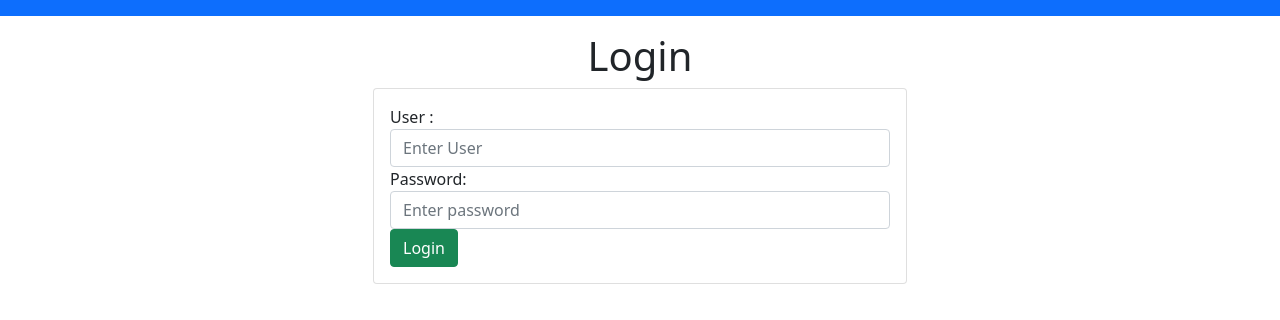
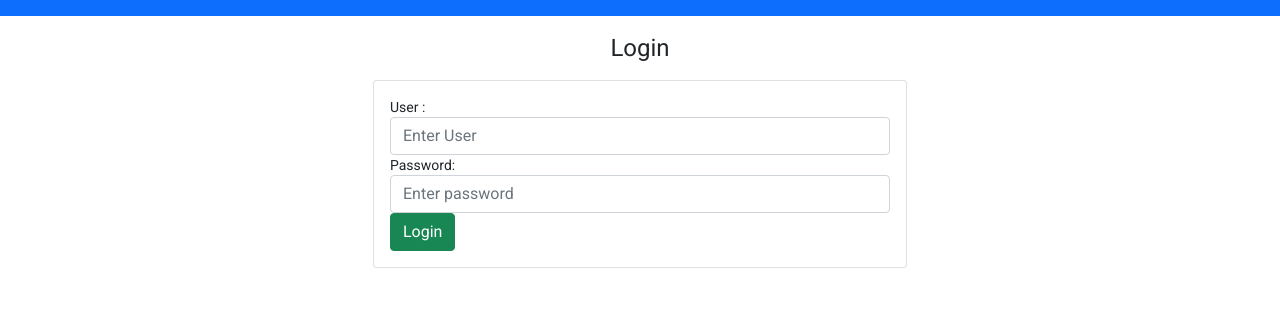
Before and after one commit to jpinzon2020/frontend_proyecto_web, an Angular app: page /login in a window 1280 px wide. Shown: the top 320 px of the page. Built offline with nearby package versions, Linux system fonts and the light colour scheme.

Commit message:
Se agrega primera configuraciòn de Angular Material.

```diff
--- a/angular.json
+++ b/angular.json
@@ -27,6 +27,7 @@
               "src/assets"
             ],
             "styles": [
+              "./node_modules/@angular/material/prebuilt-themes/indigo-pink.css",
               "node_modules/bootstrap/dist/css/bootstrap.min.css",
               "src/styles.css"
             ],
@@ -95,6 +96,7 @@
               "src/assets"
             ],
             "styles": [
+              "./node_modules/@angular/material/prebuilt-themes/indigo-pink.css",
               "src/styles.css"
             ],
             "scripts": []
--- a/package.json
+++ b/package.json
@@ -11,10 +11,12 @@
   "private": true,
   "dependencies": {
     "@angular/animations": "~13.3.0",
+    "@angular/cdk": "^13.3.7",
     "@angular/common": "~13.3.0",
     "@angular/compiler": "~13.3.0",
     "@angular/core": "~13.3.0",
     "@angular/forms": "~13.3.0",
+    "@angular/material": "^13.3.7",
     "@angular/platform-browser": "~13.3.0",
     "@angular/platform-browser-dynamic": "~13.3.0",
     "@angular/router": "~13.3.0",
--- a/src/app/app.module.ts
+++ b/src/app/app.module.ts
@@ -10,6 +10,7 @@
 
 import { FormsModule } from '@angular/forms';
 import { NgbModule } from '@ng-bootstrap/ng-bootstrap';
+import { BrowserAnimationsModule } from '@angular/platform-browser/animations';
 
 @NgModule({
   declarations: [
@@ -22,7 +23,8 @@
     FormsModule,
     AppRoutingModule,
     HttpClientModule,
-    NgbModule
+    NgbModule,
+    BrowserAnimationsModule
   ],
   providers: [    {
     provide: HTTP_INTERCEPTORS,
--- a/src/index.html
+++ b/src/index.html
@@ -6,8 +6,11 @@
   <base href="/">
   <meta name="viewport" content="width=device-width, initial-scale=1">
   <link rel="icon" type="image/x-icon" href="favicon.ico">
+  <link rel="preconnect" href="https://fonts.gstatic.com">
+  <link href="https://fonts.googleapis.com/css2?family=Roboto:wght@300;400;500&display=swap" rel="stylesheet">
+  <link href="https://fonts.googleapis.com/icon?family=Material+Icons" rel="stylesheet">
 </head>
-<body>
+<body class="mat-typography">
   <app-root></app-root>
 </body>
 </html>
--- a/src/styles.css
+++ b/src/styles.css
@@ -1 +1,4 @@
 /* You can add global styles to this file, and also import other style files */
+
+html, body { height: 100%; }
+body { margin: 0; font-family: Roboto, "Helvetica Neue", sans-serif; }
```
Also changed, not shown: 1 other file (tests, documents, lock files or other folders).
